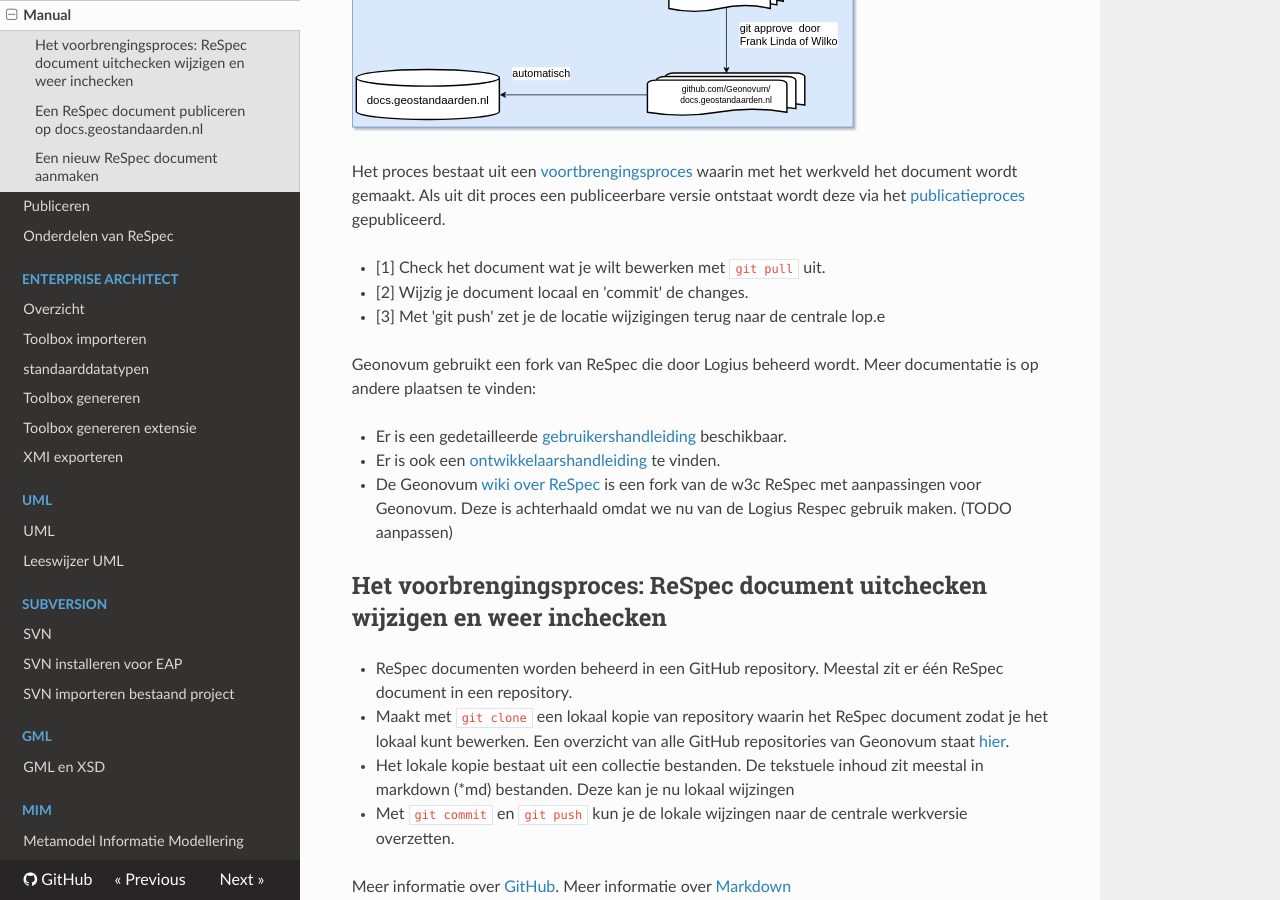
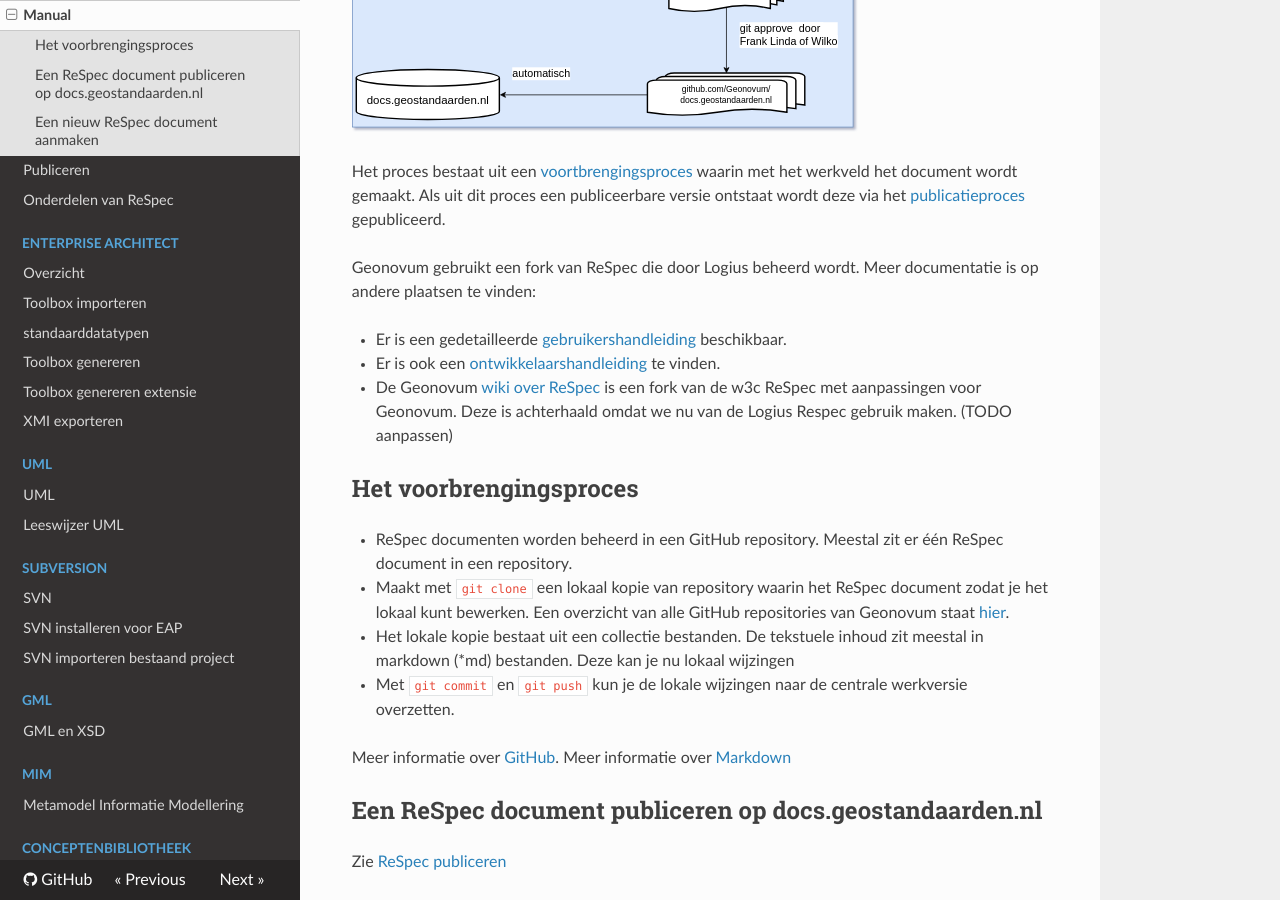
Before and after one commit to Geonovum/handleiding-tooling, an MkDocs documentation site: the page built from docs/ReSpec/index.md, in a window 1280 px wide and 900 px high, scrolled down 765 px. Built offline with MkDocs 1.6.1, drawn with Linux system fonts in a browser that asks for light colours; nearby versions of some CDN libraries.

Commit message:
processen duidelijker in beeld gebracht.

```diff
--- a/docs/ReSpec/index.md
+++ b/docs/ReSpec/index.md
@@ -13,12 +13,8 @@
 
 ![publicatie infrastructuur](media/WorkflowReSpecGit.drawio.svg)
 
-Het proces bestaat uit een [voortbrengingsproces](#het-voorbrengingsproces-respec-document-uitchecken-wijzigen-en-weer-inchecken) waarin met het werkveld het
+Het proces bestaat uit een [voortbrengingsproces](#het-voorbrengingsproces) waarin met het werkveld het
 document wordt gemaakt. Als uit dit proces een publiceerbare versie ontstaat wordt deze via het [publicatieproces](./ReSpec-publiceren.md) gepubliceerd.
-
-- [1] Check het document wat je wilt bewerken met `git pull` uit.
-- [2] Wijzig je document locaal en 'commit' de changes.
-- [3] Met 'git push' zet je de locatie wijzigingen terug naar de centrale lop.e
 
 Geonovum gebruikt een fork van ReSpec die door Logius beheerd wordt. Meer
 documentatie is op andere plaatsen te vinden:
@@ -33,7 +29,7 @@
   een fork van de w3c ReSpec met aanpassingen voor Geonovum. Deze is
   achterhaald omdat we nu van de Logius Respec gebruik maken. (TODO aanpassen)
 
-## Het voorbrengingsproces: ReSpec document uitchecken wijzigen en weer inchecken
+## Het voorbrengingsproces
 
 - ReSpec documenten worden beheerd in een GitHub repository. Meestal zit er één ReSpec document in een repository.
 - Maakt met `git clone` een lokaal kopie van repository waarin het ReSpec document zodat je het lokaal kunt bewerken. Een overzicht van alle GitHub repositories van Geonovum staat [hier](https://github.com/Geonovum/repositories).
```
